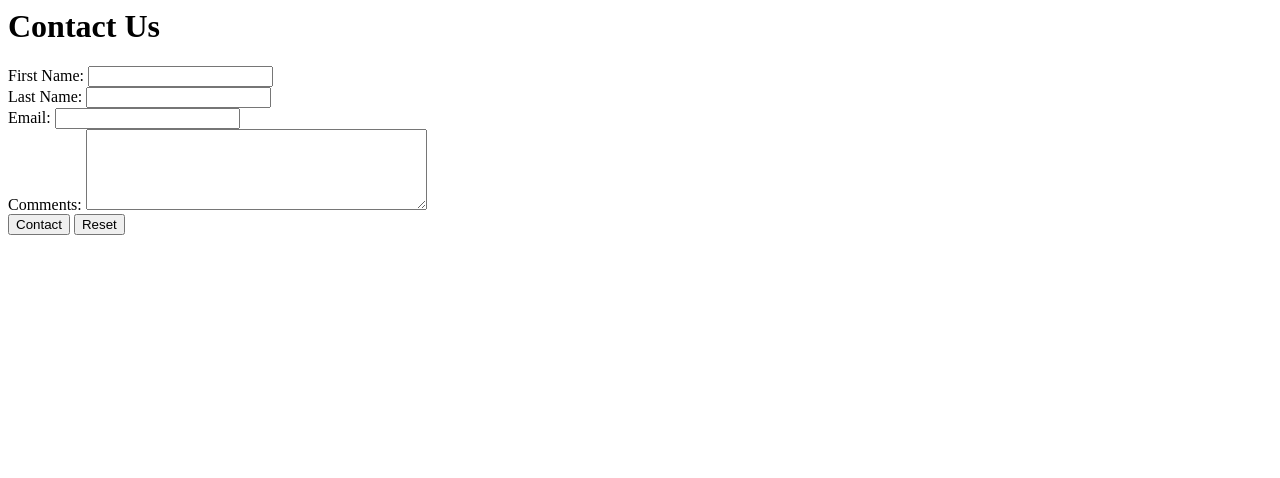
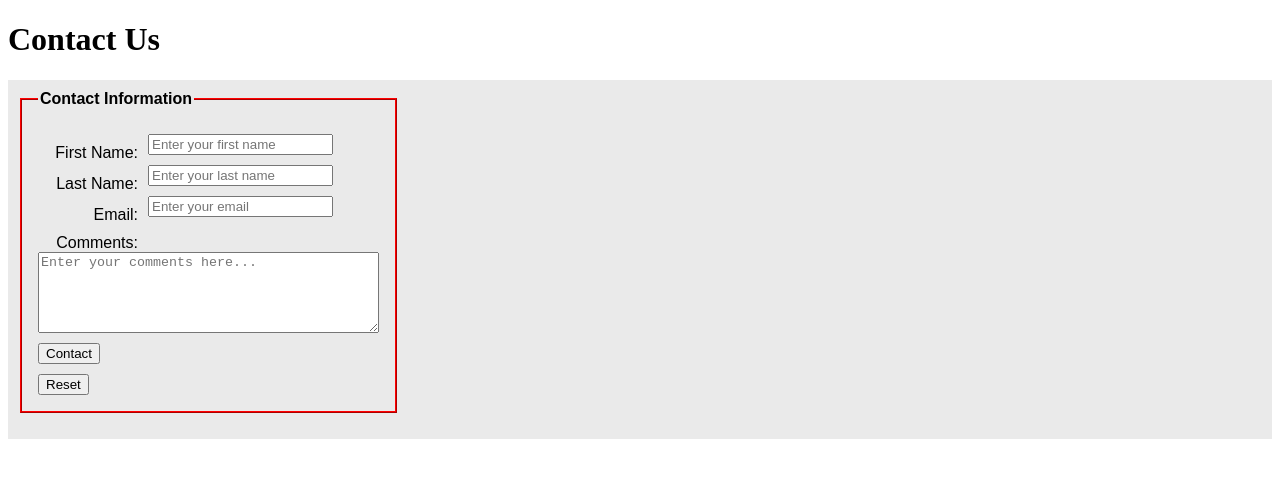
Before and after one commit to ash36o/9.4-, a plain HTML site: page index.html in a window 1280 px wide. Drawn offline with Linux system fonts and the light colour scheme.

Commit message:
Re-Resubmission

```diff
--- a/index.html
+++ b/index.html
@@ -1,18 +1,42 @@
-<h1>Contact Us</h1>
+<!DOCTYPE html>
+<html lang="en">
+<head>
+    <title>Contact Form</title>
+    <meta charset="utf-8">
+    <meta name="viewport" content="width=device-width, initial-scale=1.0"> <!-- For responsiveness -->
+    <link rel="stylesheet" href="styles.css">
+</head>
+<body>
+    <h1>Contact Us</h1>
 
-<form>
-  <label for="first-name">First Name:</label>
-  <input type="text" id="first-name" name="first-name"><br>
+    <form>
+        <fieldset>
+            <legend>Contact Information</legend>
 
-  <label for="last-name">Last Name:</label>
-  <input type="text" id="last-name" name="last-name"><br>
+            <div class="form-group">
+                <label for="first-name">First Name:</label>
+                <input type="text" id="first-name" name="first-name" placeholder="Enter your first name" required>
+            </div>
 
-  <label for="email">Email:</label>
-  <input type="email" id="email" name="email"><br>
+            <div class="form-group">
+                <label for="last-name">Last Name:</label>
+                <input type="text" id="last-name" name="last-name" placeholder="Enter your last name" required>
+            </div>
 
-  <label for="comments">Comments:</label>
-  <textarea id="comments" name="comments" rows="5" cols="40"></textarea><br>
+            <div class="form-group">
+                <label for="email">Email:</label>
+                <input type="email" id="email" name="email" placeholder="Enter your email" required>
+            </div>
+            <div class="form-group">
+                <label for="comments">Comments:</label>
+                <textarea id="comments" name="comments" rows="5" cols="40" placeholder="Enter your comments here..."></textarea>
+            </div>
 
-  <input type="submit" value="Contact">
-  <input type="reset" value="Reset">
-</form>
+            <div class="form-buttons">
+                <input type="submit" value="Contact" aria-label="Submit the contact form">
+                <input type="reset" value="Reset" aria-label="Reset the contact form">
+            </div>
+        </fieldset>
+    </form>
+</body>
+</html>
--- /dev/null
+++ b/styles.css
@@ -0,0 +1,26 @@
+
+form { background-color:#eaeaea;
+    font-family: Arial, sans-serif;
+    padding: 10px; }
+label { float: left;
+     width: 100px;
+     clear: left;
+     text-align: right;
+     padding-right: 10px;
+     margin-top: 10px; }
+input, textarea { margin-top: 10px;
+               display: block; }
+#mySubmit { margin-left: 110px; }
+/* Styling for the fieldset element */
+fieldset {
+ width: 320px;
+ border: 2px ridge #ff0000; /* Red ridge border */
+ padding: 16px;
+ margin-bottom: 16px;
+}
+
+/* Styling for the legend element inside the fieldset */
+fieldset legend {
+ font-family: Arial, sans-serif; /* Arial as primary, with sans-serif fallback */
+ font-weight: bold;
+}
```
